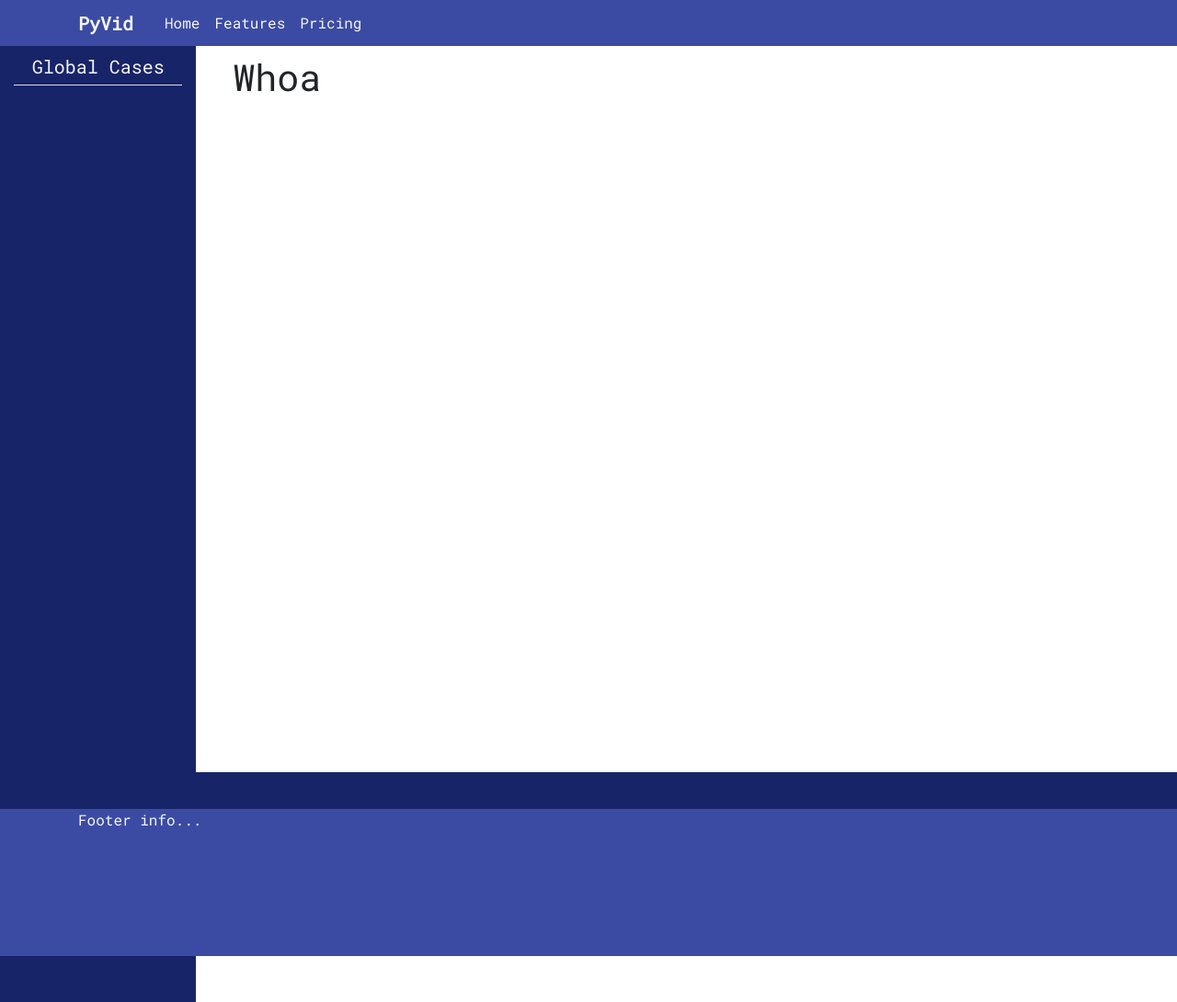
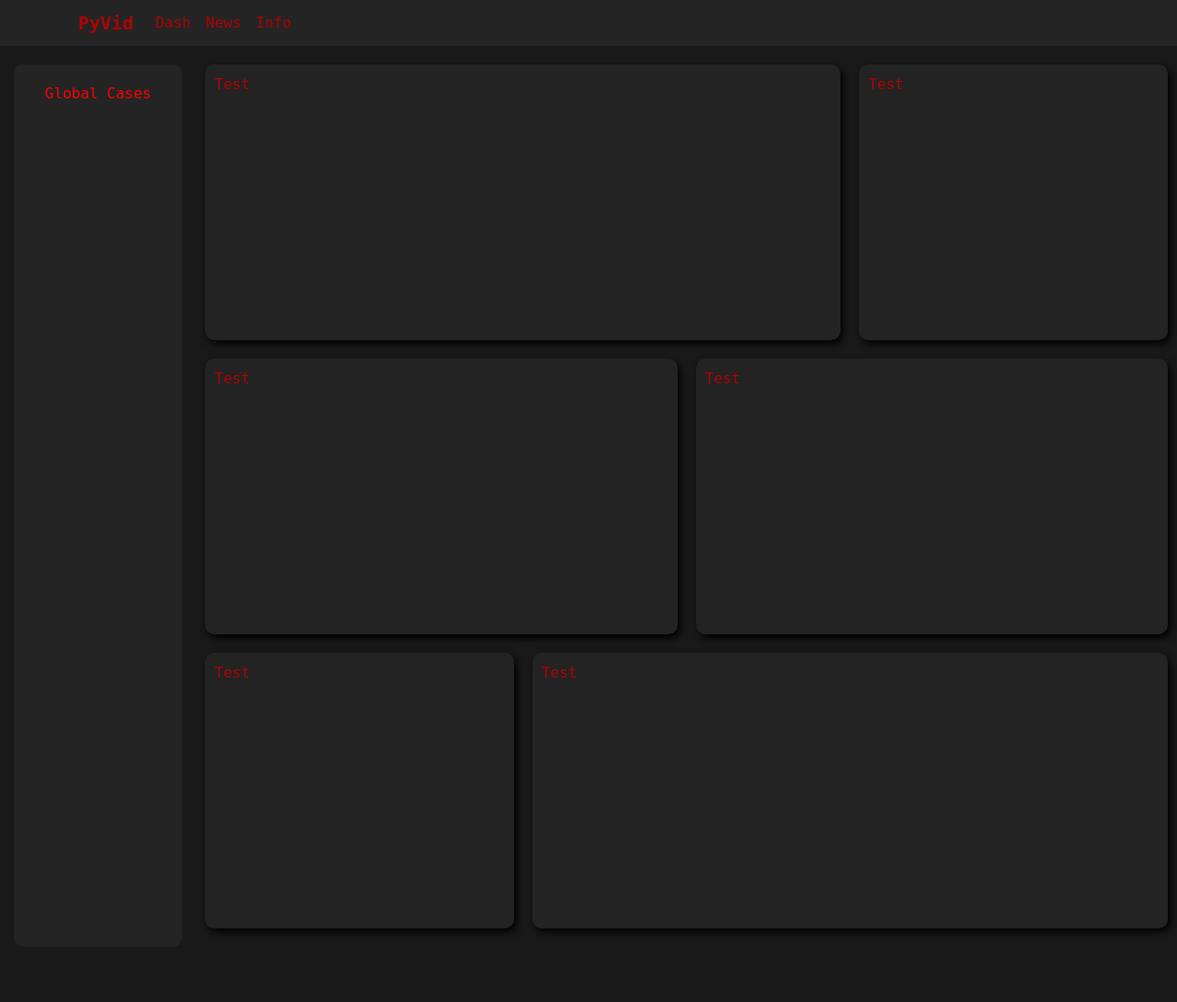
Before and after one commit to andrewvenson/py-dash, a Flask app: page / in a window 1280 px wide. Shown: the whole page at 92% size. Run offline with Flask 2, Linux system fonts and the light colour scheme; some libraries are stand-ins or nearby versions.

Commit message:
ui changes

```diff
--- a/bps/dash/static/dash/css/dash.css
+++ b/bps/dash/static/dash/css/dash.css
@@ -1,62 +1,30 @@
-nav{
-    height: 50px;
-    background-color: #3B4BA4;
-}
-
-body{
-    background-color:whitesmoke;
-    min-height:100vh;
+.dash{
+    overflow-y:scroll !important;
     height:100%;
-    overflow:hidden;
-    font-family: 'Roboto Mono', monospace !important;
+    padding-bottom:20px !important;
+    padding:10px;
 }
 
 
-.nav-item a{
-    color:whitesmoke !important;
-    text-decoration:none;
+
+.widget div{
+    background-color: #232323;
+    height: 300px;
+    border-radius:10px;
+    box-shadow: 3px 4px 8px black;
+    padding: 10px;
 }
 
-.nav-item a:hover{
-    color:#222222 !important;
-    text-decoration:none;
+.widget div:hover{
+    background-color: #1b1b1b;
+    border-radius:15px;
+    box-shadow: 5px 8px 16px black;
 }
 
-.navbar-brand{
-    color:whitesmoke;
+.widget div p{
+    color:#af0404;
 }
 
-.footer{
-    position:fixed;
-    bottom:0;
-    width:100%;
-    background-color: #3B4BA4;
-    height: 200px;
-    color:whitesmoke;
+.widget{
+    padding:10px !important;
 }
-
-.side-nav{
-    height:100% !important;
-    width: 250px;
-    background-color: #182468;
-    margin:0px !important;
-    padding:10px;
-    float:left;
-}
-
-html{
-    height:100%;
-}
-
-.dash{
-    padding:10px;
-    float:left;
-    margin-left:25px;
-}
-
-
-@media only screen and (max-width: 990px) {
-    .side-nav{
-        display:none;
-    }
-}
--- /dev/null
+++ b/bps/dash/static/dash/css/main.css
@@ -0,0 +1,17 @@
+body{
+    background-color:#191919 !important;
+    min-height:100vh;
+    height:100%;
+    overflow:hidden;
+    font-family: monospace !important;
+}
+
+html{
+    height:100%;
+}
+
+@media only screen and (max-width: 990px) {
+    .side-nav{
+        display:none;
+    }
+}
--- /dev/null
+++ b/bps/dash/static/dash/css/nav.css
@@ -0,0 +1,21 @@
+nav{
+    height: 50px;
+    background-color: #242424;
+}
+
+
+.nav-item a{
+    color:#af0404 !important;
+    text-decoration:none;
+}
+
+.nav-item a:hover{
+    color:red !important;
+    text-decoration:none;
+}
+
+.navbar-brand{
+    color:#af0404;
+    font-weight: bold;
+    font-family: c
+}
--- /dev/null
+++ b/bps/dash/static/dash/css/side-nav.css
@@ -0,0 +1,15 @@
+.side-nav{
+    padding-top:20px;
+    padding-bottom:30px;
+    margin-bottom:30px;
+
+}
+
+.side-nav div{
+    height:100% !important;
+    /* width: 250px; */
+    background-color: #242424;
+    margin:0px !important;
+    padding:10px;
+    border-radius:10px;
+}
--- a/bps/dash/templates/dash/dash.html
+++ b/bps/dash/templates/dash/dash.html
@@ -1,17 +1,42 @@
 {% extends 'dash/layout.html' %}
 {% block content %}
-<div class='row' style='padding:0px;margin:0px;height:100% !important;'>
 
-    <div class="col-2 side-nav">
-        <div class='border-bottom' style='text-align:center;'>
-            <h5 style='color:whitesmoke;'>Global Cases</h5>
+<div class="row">
+    <div class="col-8 widget">
+        <div>
+            <p>Test</p>
         </div>
     </div>
+    <div class="col-4 widget">
+        <div>
+            <p>Test</p>
+        </div>
+    </div>
+</div>
 
-    <div class="col-9 dash">
-        <h1>Whoa</h1>
+<div class="row">
+    <div class="col-6 widget">
+        <div>
+            <p>Test</p>
+        </div>
     </div>
+    <div class="col-6 widget">
+        <div>
+            <p>Test</p>
+        </div>
+    </div>
+</div>
 
-
+<div class="row" style='margin-bottom:25px;padding-bottom:25px;'>
+    <div class="col-4 widget">
+        <div>
+            <p>Test</p>
+        </div>
+    </div>
+    <div class="col-8 widget">
+        <div>
+            <p>Test</p>
+        </div>
+    </div>
 </div>
 {% endblock content %}
--- a/bps/dash/templates/dash/head.html
+++ b/bps/dash/templates/dash/head.html
@@ -1,6 +1,9 @@
 <meta charset="UTF-8">
 <meta name="viewport" content="width=device-width, initial-scale=1.0">
 <title>PyVid</title>
+<link rel="stylesheet" href="{{url_for('dash_bp.static', filename='css/main.css')}}">
 <link rel="stylesheet" href="{{url_for('dash_bp.static', filename='css/dash.css')}}">
+<link rel="stylesheet" href="{{url_for('dash_bp.static', filename='css/nav.css')}}">
+<link rel="stylesheet" href="{{url_for('dash_bp.static', filename='css/side-nav.css')}}">
+
 <link rel="stylesheet" href="https://stackpath.bootstrapcdn.com/bootstrap/4.4.1/css/bootstrap.min.css" integrity="sha384-Vkoo8x4CGsO3+Hhxv8T/Q5PaXtkKtu6ug5TOeNV6gBiFeWPGFN9MuhOf23Q9Ifjh" crossorigin="anonymous">
-<link href="https://fonts.googleapis.com/css?family=Roboto+Mono&display=swap" rel="stylesheet">
--- a/bps/dash/templates/dash/layout.html
+++ b/bps/dash/templates/dash/layout.html
@@ -9,10 +9,19 @@
     {% include 'dash/nav.html' %}
 
 
-    {% block content %}{% endblock content %}
 
+    <div class='row' style='padding:0px;margin:0px;height:100% !important;'>
+        <div class="col-2 side-nav">
+            <div>
+                {% include 'dash/side-nav.html' %}
+            </div>
+        </div>
 
-    {% include 'dash/footer.html' %}
+        <div class="col-10 dash">
+            {% block content %}{% endblock content %}
+        </div>
+    </div>
+
 
     {% include 'dash/scripts.html' %}
 </body>
--- a/bps/dash/templates/dash/nav.html
+++ b/bps/dash/templates/dash/nav.html
@@ -1,19 +1,19 @@
 <nav class="navbar navbar-expand-lg">
     <div class='container'>
-        <a class="navbar-brand" href="#" style='font-weight:bold;'>PyVid</a>
+        <a class="navbar-brand" href="#" style="font-family: monospace !important;">PyVid</a>
         <button class="navbar-toggler navbar-dark" type="button"  style='border-color:white;' data-toggle="collapse" data-target="#navbarText" aria-controls="navbarText" aria-expanded="false" aria-label="Toggle navigation">
           <span class="navbar-toggler-icon"></span>
         </button>
-        <div class="collapse navbar-collapse" id="navbarText" style='z-index:777; background-color:#3B4BA4 !important;padding-left:10px;border-bottom-right-radius: 5px;border-bottom-left-radius: 5px;'>
+        <div class="collapse navbar-collapse" id="navbarText" style='z-index:777;border-bottom-right-radius: 5px;border-bottom-left-radius: 5px;'>
           <ul class="navbar-nav mr-auto">
             <li class="nav-item active">
-              <a class="nav-link" href="#">Home</a>
+              <a class="nav-link" href="#">Dash</a>
             </li>
             <li class="nav-item">
-              <a class="nav-link" href="#">Features</a>
+              <a class="nav-link" href="#">News</a>
             </li>
             <li class="nav-item">
-              <a class="nav-link" href="#">Pricing</a>
+              <a class="nav-link" href="#">Info</a>
             </li>
           </ul>
         </div>
--- /dev/null
+++ b/bps/dash/templates/dash/side-nav.html
@@ -0,0 +1,3 @@
+<div style='text-align:center;'>
+    <p style='color:red;'>Global Cases</p>
+</div>
--- a/config.py
+++ b/config.py
@@ -1,3 +1,3 @@
-# DEBUG = True
-# FLASK_DEBUG=True
-# BCRYPT_LOG_ROUNDS = 12
+DEBUG = True
+FLASK_DEBUG=True
+BCRYPT_LOG_ROUNDS = 12
```
Also changed, not shown: run.py (line endings or trailing spaces).
